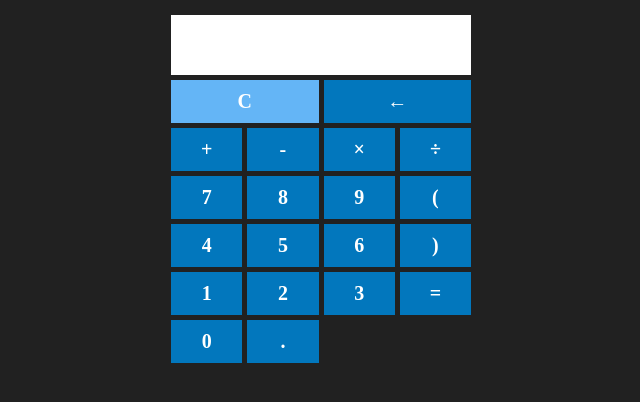
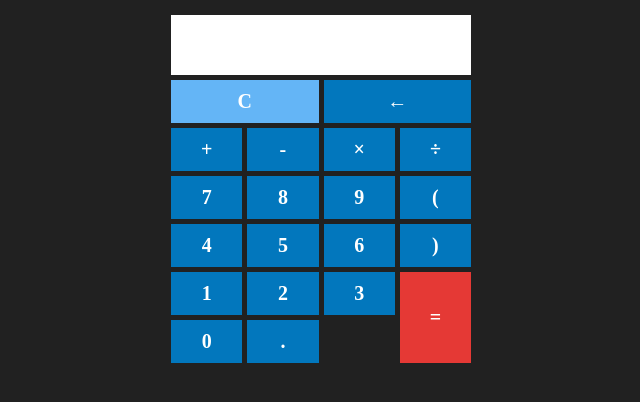
Before and after one commit to Stonedch/js-calculator, a plain HTML site: page index.html in a window 1280 px wide. Shown: the whole page, without its empty margins (319-959 px from the left). Drawn offline with Linux system fonts and the light colour scheme.

Commit message:
feat: add style for equal button

```diff
--- a/css/main.css
+++ b/css/main.css
@@ -53,3 +53,9 @@ body {
 .container__item-back {
     grid-column: 3/-1;
 }
+
+.container__item-equal {
+    grid-column: 4;
+    grid-row: 6/8;
+    background-color: #e53935;
+}
```
